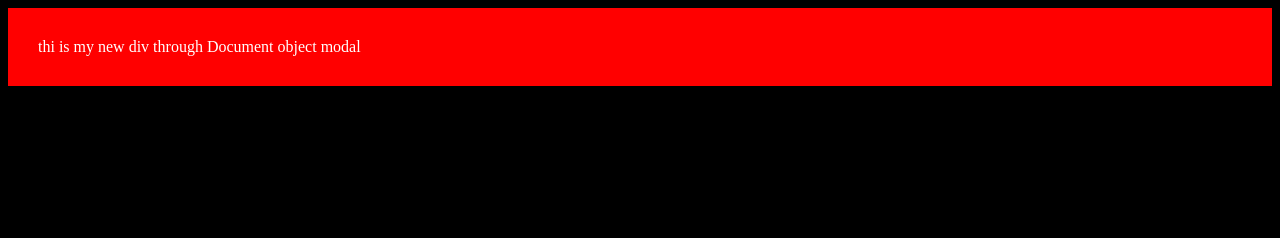
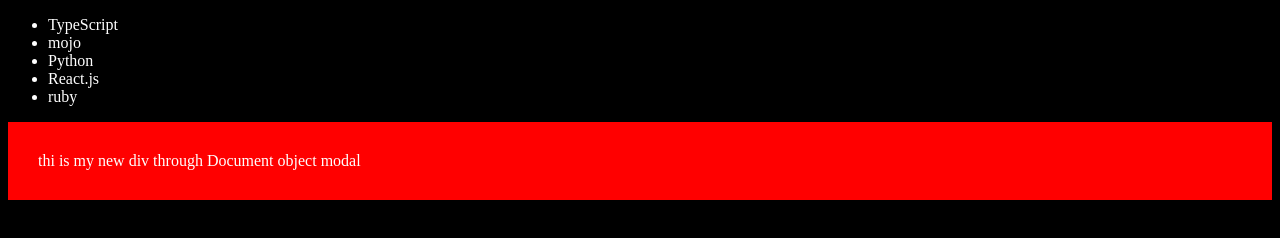
Before and after one commit to Divyesh032040/JavaScript-, a plain HTML site: page DOM 2/Dom 2.html in a window 1280 px wide. Drawn offline with Linux system fonts and the light colour scheme.

Commit message:
Update Dom 2.html

```diff
--- a/DOM 2/Dom 2.html
+++ b/DOM 2/Dom 2.html
@@ -6,6 +6,12 @@
     <title>Dom create new Ele</title>
 </head>
 <body style="background-color: black; color: white;">
+
+
+<ul class="Language">
+    <li>Java script</li>
+</ul>
+
 
 </body>
 
@@ -39,26 +45,50 @@ document.body.appendChild(div)    //now this div will show in browser
 
 
 
+// function to add any new element in list
+
+function addLanguage (LangName) {
+    var li = document.createElement('li');                //create new list
+    li.innerHTML = `${LangName}` ;                        //add input text inside new list
+    var myList = document.querySelector(".Language")      //select unordered list by using querySelector and store in myList
+    myList.appendChild(li)                               //store new list inside unordered list
+}
+
+addLanguage("c plus plus")
+addLanguage("Python")
+addLanguage("React.js")
+
+/* same function but optimized because while appendChild , in back-round its need to travel through
+ all list of unordered list and than its append at lat so in this optimized way , we create new text
+ node which append at last  */
 
 
+function optimizeAddLanguage (LangName) {
+       const li = document.createElement("li");
+       li.appendChild(document.createTextNode(LangName));
+       document.querySelector(".Language").append(li)
+}
+
+optimizeAddLanguage("ruby")
+optimizeAddLanguage(".Net")
 
 
+//Edit this list
+
+const secLanguage = document.querySelector("li:nth-child(2)");  //target 2nd child of list
+//secondLanguage.innerHTML = "mojo";
+const newLi = document.createElement("li")
+newLi.textContent = "mojo";
+secLanguage.replaceWith(newLi);    //we change python with ruby
+
+const firstLang = document.querySelector("li:first-child")
+firstLang.outerHTML = "<li> TypeScript </li>";   //change java script with typescript
 
 
+ // remove
 
-
-
-
-
-
-
-
-
-
-
-
-
-
+const LatLanguage = document.querySelector("li:last-child");
+LatLanguage.remove()
 
 </script>
 
```
